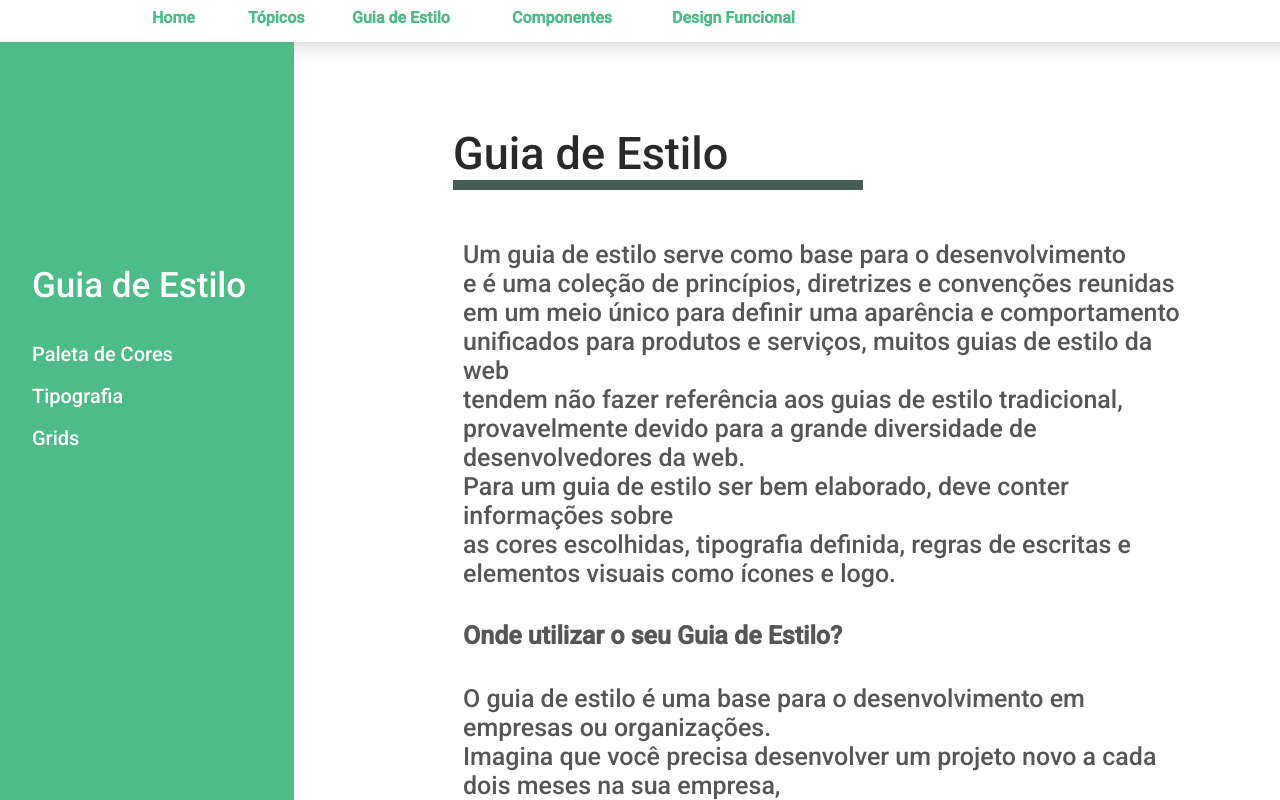
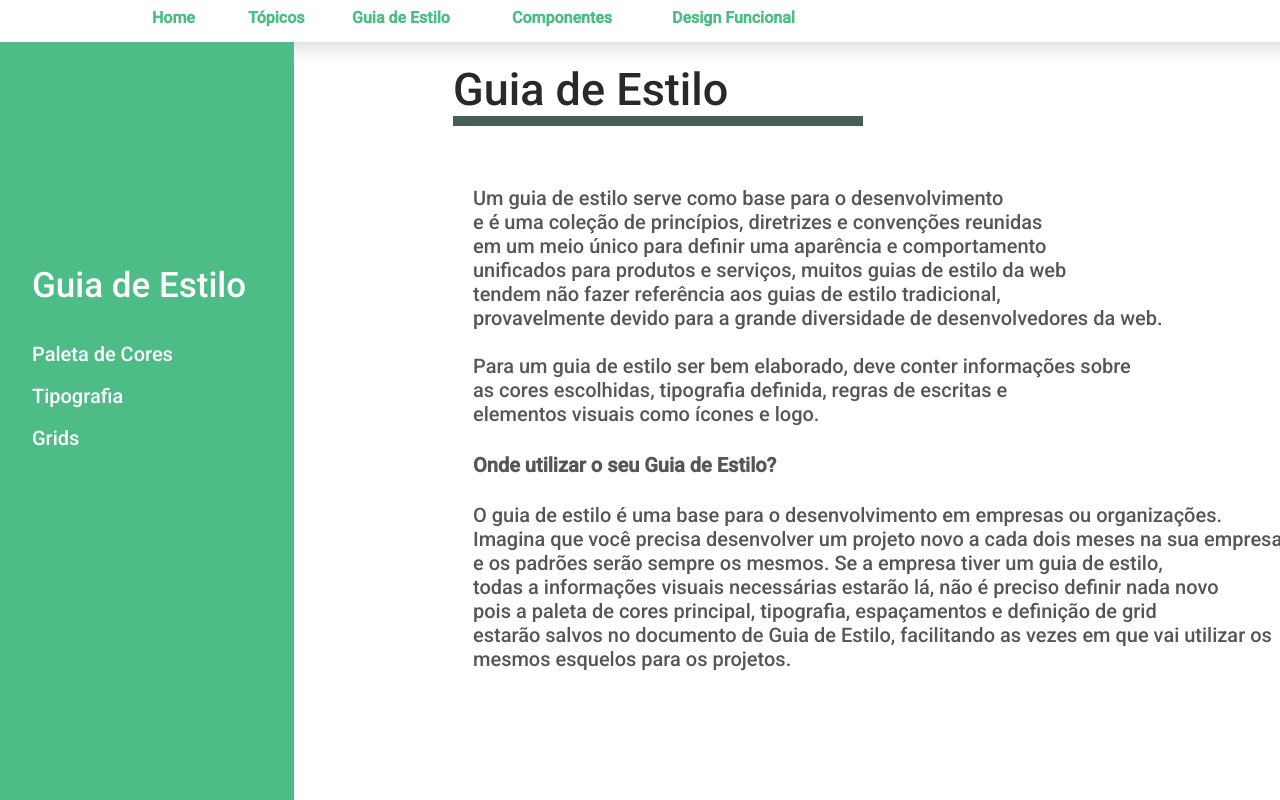
Before and after one commit to mbslet/Trabalho-de-Monografia, a Vue app in the folder proposal/: page /sgpage in a window 1280 px wide. Shown: the top 800 px of the page. Built offline with nearby package versions, Linux system fonts and the light colour scheme.

Commit message:
update sg page

```diff
--- a/proposal/src/views/SgPage.vue
+++ b/proposal/src/views/SgPage.vue
@@ -2,19 +2,19 @@
     <div class="topbar"></div>
 
    <div class="every">
-      <div class="context">
+      <div class="contextsg">
         Guia de Estilo
         <div class="bar">
         </div>
-        <div class="text">
+        <div class="textsg">
             Um guia de estilo serve como base
             para o desenvolvimento  <br>e é uma coleção de princípios,
             diretrizes e convenções reunidas <br> em um
             meio único para definir uma aparência e comportamento<br> unificados para
             produtos e serviços, muitos guias de estilo da web<br> tendem
             não fazer referência aos guias de estilo tradicional,<br> provavelmente devido
-            para a grande diversidade de desenvolvedores da web. <br> Para um guia de estilo ser bem elaborado, deve conter informações sobre <br>
-            as cores escolhidas, tipografia definida, regras de escritas e elementos visuais como ícones e logo.
+            para a grande diversidade de desenvolvedores da web. <br> <br>Para um guia de estilo ser bem elaborado, deve conter informações sobre <br>
+            as cores escolhidas, tipografia definida, regras de escritas e <br>elementos visuais como ícones e logo.
 
           <h4 class>Onde utilizar o seu Guia de Estilo?</h4>
         O guia de estilo é uma base para o desenvolvimento em empresas ou organizações. <br>Imagina que você precisa desenvolver um projeto
@@ -141,7 +141,7 @@ export default {
     margin-top: 5vh;
     margin-left: 1vh;
 }
-.context{
+.contextsg{
     position: fixed;
     height: 50px;
     padding: 1em 1em 1em 1em;
@@ -158,7 +158,7 @@ export default {
     width: 50vh;
     background-color: #455F58;
 }
-.text{
+.textsg{
     padding: 20px;
     font-size: 20px;
     font-family: 'Roboto', sans-serif;
```
